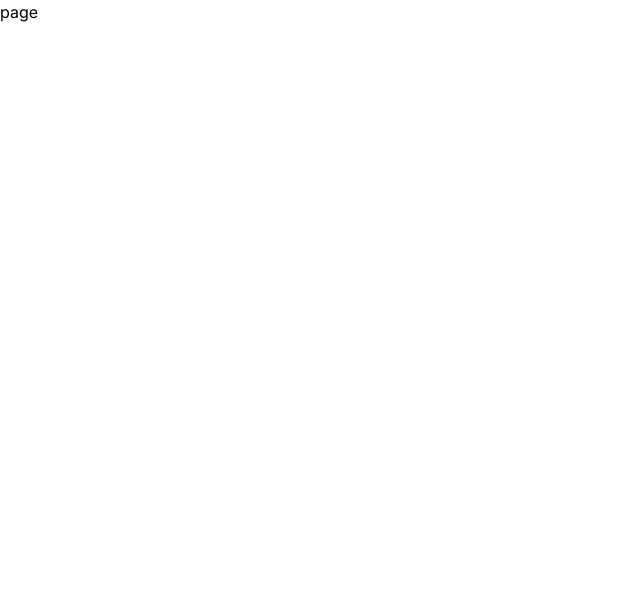
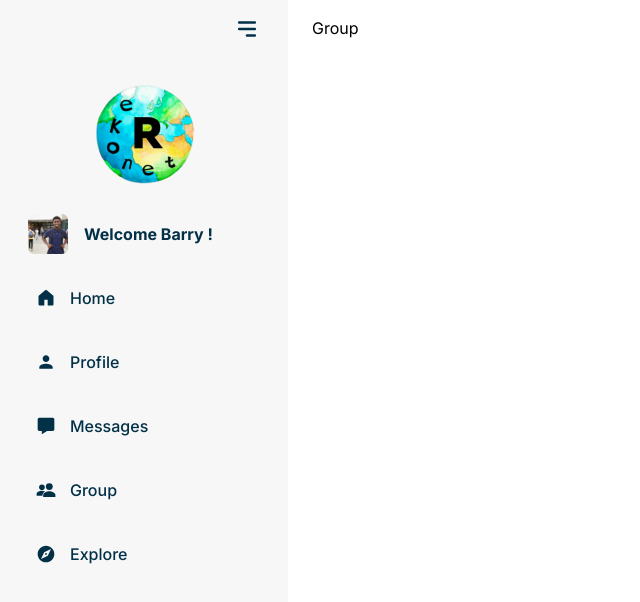
Before and after one commit to HuzaifaGhoury/Rekonethomeui, a Next.js app: page /group in a window 1280 px wide. Shown: the top 602 px of the page, without its empty margins (0-640 px from the left). Built offline with nearby package versions, Linux system fonts and the light colour scheme.

Commit message:
change homepage route

```diff
--- a/app/explore/page.tsx
+++ b/app/explore/page.tsx
@@ -1,7 +1,10 @@
+import DefaultLayout from '@/components/defaultLayout/DefaultLayout'
 import React from 'react'
 
 export default function page() {
   return (
-    <div>page</div>
+  <DefaultLayout>
+    <div>Explore</div>
+  </DefaultLayout>
   )
 }
--- a/app/group/page.tsx
+++ b/app/group/page.tsx
@@ -1,7 +1,10 @@
+import DefaultLayout from '@/components/defaultLayout/DefaultLayout'
 import React from 'react'
 
 export default function page() {
   return (
-    <div>page</div>
+  <DefaultLayout>
+    <div>Group</div>
+  </DefaultLayout>
   )
 }
--- a/app/login/page.tsx
+++ /dev/null
@@ -1,84 +0,0 @@
-import React from "react";
-import facebook from "../../public/Images/logo/facebook.svg";
-import Image from "next/image";
-export default function page() {
-  return (
-    <div>
-      <div className="md:flex justify-center items-center gap-20 bg-[#f0f2f5] h-screen w-[100%] ">
-        <div className="md:w-[53%] pl-96 md:block hidden">
-          <Image
-            src={facebook}
-            alt="facebook"
-            width={400}
-            height={400}
-            style={{ marginLeft: "-34px" }}
-          />
-          <h1 className="text-3xl">
-            Facebook helps you connect and share with the people in your life.
-          </h1>
-        </div>
-        <div className="md:w-[45%] sm:mt-4 w-full p-6">
-          <div className="md:hidden  flex justify-center">
-            <Image src={facebook} alt="facebook" width={300} height={300} />
-          </div>
-          <div className="items-center bg-white rounded-lg shadow-md p-6  mt-10 md:w-[450px] w-full">
-            <form className="space-y-4">
-              <div>
-                <input
-                  type="text"
-                  id="emailOrPhone"
-                  name="emailOrPhone"
-                  placeholder="Email address or Phone number"
-                  className="mt-1 p-2 w-full border border-gray-300 rounded-md focus:outline-none focus:ring-blue-500 focus:border-blue-500"
-                />
-              </div>
-              <div>
-                <input
-                  type="password"
-                  id="password"
-                  name="password"
-                  placeholder="Password"
-                  className="mt-1 p-2 w-full border border-gray-300 rounded-md focus:outline-none focus:ring-blue-500 focus:border-blue-500"
-                />
-              </div>
-              <button
-                type="submit"
-                className="w-full py-2 px-4 border border-transparent rounded-md shadow-sm text-white text-xl bg-blue-600 hover:bg-blue-700 font-semibold focus:outline-none focus:ring-2 focus:ring-offset-2 focus:ring-blue-500"
-              >
-                Log In
-              </button>
-            </form>
-            <div className="my-4 text-center ">
-              <a href="#" className="text-sm text-blue-600 hover:underline">
-                Forgot password?
-              </a>
-            </div>
-
-            <hr />
-            <div className="flex justify-center mt-5">
-              <button
-                type="submit"
-
-                className="w-56 py-2 px-4 border border-transparent rounded-md shadow-sm text-white text-[18px] bg-[#42b72a] hover:[#42b72a]font-semibold focus:outline-none focus:ring-2 focus:ring-offset-2 focus:ring-blue-500"
-              >
-                <a href="/signup">
-
-                Create New Account
-                </a>
-              </button>
-            </div>
-          </div>
-          <div>
-            <p className="p-6 md:w-[420px] w-full text-[#1c1e21] ">
-              <span className="text-base text-[#000] font-semibold cursor-pointer">
-                {" "}
-                Create a Page
-              </span>{" "}
-              for a celebrity, brand or business.
-            </p>
-          </div>
-        </div>
-      </div>
-    </div>
-  );
-}
--- a/app/message/page.tsx
+++ b/app/message/page.tsx
@@ -1,7 +1,10 @@
+import DefaultLayout from '@/components/defaultLayout/DefaultLayout'
 import React from 'react'
 
 export default function page() {
   return (
-    <div>page</div>
+  <DefaultLayout>
+    <div>Message</div>
+  </DefaultLayout>
   )
 }
--- a/app/page.tsx
+++ b/app/page.tsx
@@ -1,13 +1,84 @@
-import React from 'react'
-import Sidebar from './sidebar/page';
-
-const page = () => {
+import React from "react";
+import facebook from "@/public/Images/logo/facebook.svg";
+import Image from "next/image";
+export default function page() {
   return (
     <div>
-<Sidebar/>
+      <div className="md:flex justify-center items-center gap-20 bg-[#f0f2f5] h-screen w-[100%] ">
+        <div className="md:w-[53%] pl-96 md:block hidden">
+          <Image
+            src={facebook}
+            alt="facebook"
+            width={400}
+            height={400}
+            style={{ marginLeft: "-34px" }}
+          />
+          <h1 className="text-3xl">
+            Facebook helps you connect and share with the people in your life.
+          </h1>
+        </div>
+        <div className="md:w-[45%] sm:mt-4 w-full p-6">
+          <div className="md:hidden  flex justify-center">
+            <Image src={facebook} alt="facebook" width={300} height={300} />
+          </div>
+          <div className="items-center bg-white rounded-lg shadow-md p-6  mt-10 md:w-[450px] w-full">
+            <form className="space-y-4">
+              <div>
+                <input
+                  type="text"
+                  id="emailOrPhone"
+                  name="emailOrPhone"
+                  placeholder="Email address or Phone number"
+                  className="mt-1 p-2 w-full border border-gray-300 rounded-md focus:outline-none focus:ring-blue-500 focus:border-blue-500"
+                />
+              </div>
+              <div>
+                <input
+                  type="password"
+                  id="password"
+                  name="password"
+                  placeholder="Password"
+                  className="mt-1 p-2 w-full border border-gray-300 rounded-md focus:outline-none focus:ring-blue-500 focus:border-blue-500"
+                />
+              </div>
+              <button
+                type="submit"
+                className="w-full py-2 px-4 border border-transparent rounded-md shadow-sm text-white text-xl bg-blue-600 hover:bg-blue-700 font-semibold focus:outline-none focus:ring-2 focus:ring-offset-2 focus:ring-blue-500"
+              >
+                Log In
+              </button>
+            </form>
+            <div className="my-4 text-center ">
+              <a href="#" className="text-sm text-blue-600 hover:underline">
+                Forgot password?
+              </a>
+            </div>
 
+            <hr />
+            <div className="flex justify-center mt-5">
+              <button
+                type="submit"
+
+                className="w-56 py-2 px-4 border border-transparent rounded-md shadow-sm text-white text-[18px] bg-[#42b72a] hover:[#42b72a]font-semibold focus:outline-none focus:ring-2 focus:ring-offset-2 focus:ring-blue-500"
+              >
+                <a href="/signup">
+
+                Create New Account
+                </a>
+              </button>
+            </div>
+          </div>
+          <div>
+            <p className="p-6 md:w-[420px] w-full text-[#1c1e21] ">
+              <span className="text-base text-[#000] font-semibold cursor-pointer">
+                {" "}
+                Create a Page
+              </span>{" "}
+              for a celebrity, brand or business.
+            </p>
+          </div>
+        </div>
+      </div>
     </div>
-  )
+  );
 }
-
-export default page;
--- a/app/profile/page.tsx
+++ b/app/profile/page.tsx
@@ -1,7 +1,10 @@
+import DefaultLayout from '@/components/defaultLayout/DefaultLayout'
 import React from 'react'
 
 export default function page() {
   return (
-    <div>page</div>
+  <DefaultLayout>
+    <div>Profile page</div>
+  </DefaultLayout>
   )
 }
--- a/app/signup/page.tsx
+++ b/app/signup/page.tsx
@@ -182,7 +182,7 @@ export default function page() {
               </div>
               <div className="text-center ">
                 <a
-                  href="/login"
+                  href="/"
                   className="text-sm text-blue-600 hover:underline"
                 >
                   Already have an account?
--- a/components/sidebar/Sidebar.tsx
+++ b/components/sidebar/Sidebar.tsx
@@ -5,45 +5,66 @@ import { AiOutlineUser } from "react-icons/ai";
 import { GoHomeFill } from "react-icons/go";
 import { IoPeopleSharp } from "react-icons/io5";
 import { MdExplore } from "react-icons/md";
-import { FiMessageSquare } from "react-icons/fi";
+import { FaMessage } from "react-icons/fa6";
+import { MdPerson } from "react-icons/md";
+import { IoMdNotifications } from "react-icons/io";
+import { IoMdSettings } from "react-icons/io";
+import { BiSolidMessage } from "react-icons/bi";
+
+import Image from "next/image";
+import earthLogo from "@/public/Images/sidebarimage/png earth 1.svg";
+import userImage from "@/public/Images/sidebarimage/onlinefriendimg1.svg";
 import Link from "next/link";
 const Sidebar = () => {
   const menus = [
     { name: "Home", link: "/homepage", icon: GoHomeFill },
-    { name: "Profile", link: "/profile", icon: AiOutlineUser },
-    { name: "Messages", link: "/message", icon: FiMessageSquare },
+    { name: "Profile", link: "/profile", icon: MdPerson },
+    { name: "Messages", link: "/message", icon: BiSolidMessage },
     { name: "Group", link: "/group", icon: IoPeopleSharp, margin: true },
     { name: "Explore", link: "/explore", icon: MdExplore },
+    // { name: "Setting", link: "/explore", icon: IoMdSettings },
+    // { name: "notification", link: "/explore", icon: IoMdNotifications },
   ];
   const [open, setOpen] = useState(true);
   return (
     <section className="flex gap-6">
       <div
-        className={`bg-[#0e0e0e] min-h-screen ${
-          open ? "w-72" : "w-16"
-        } duration-500 text-gray-100 px-4`}
+        // className={`bg-pink-600 min-h-screen ${
+        className={`bg-[#F7F7F7] min-h-screen ${
+          open ? "w-72 px-7" : "w-[70px] px-4"
+        } duration-500 text-[#023047] `}
       >
-        <div className="py-3 flex justify-end">
+        <div className="py-4 flex justify-end">
           <HiMenuAlt3
             size={26}
             className="cursor-pointer"
             onClick={() => setOpen(!open)}
           />
         </div>
-        <div className="mt-4 flex flex-col gap-4 relative">
+        <div className=" flex justify-center">
+          <Image src={earthLogo} width={140} height={100} alt="earth logo" />
+        </div>
+        {open && (
+
+        <div className="flex h-12 items-center gap-4">
+          <Image src={userImage} width={40} height={60} alt="user image" />
+          <h2 className="font-bold text-base">Welcome Barry !</h2>
+        </div>
+        )}
+        <div className="mt-4 flex flex-col gap-4 relative ">
           {menus?.map((menu, i) => (
             <Link
               href={menu?.link}
               key={i}
-              className={` ${
-                menu?.margin && "mt-5"
-              } group flex items-center text-sm  gap-3.5 font-medium p-2 hover:bg-gray-800 rounded-md`}
+              className={`
+
+               group flex items-center  h-12  text-base gap-3.5 font-medium p-2 hover:text-white hover:bg-[#1A5EFF] rounded-md`}
             >
               <div>{React.createElement(menu?.icon, { size: "20" })}</div>
               <h2
-                style={{
-                  transitionDelay: `${i + 3}00ms`,
-                }}
+                // style={{
+                //   transitionDelay: `${i + 3}00ms`,
+                // }}
                 className={`whitespace-pre duration-500 ${
                   !open && "opacity-0 translate-x-28 overflow-hidden"
                 }`}
@@ -61,7 +82,6 @@ const Sidebar = () => {
           ))}
         </div>
       </div>
-
     </section>
   );
 };
```
Also changed, not shown: app/sidebar/page.tsx (+115 -104 lines).
